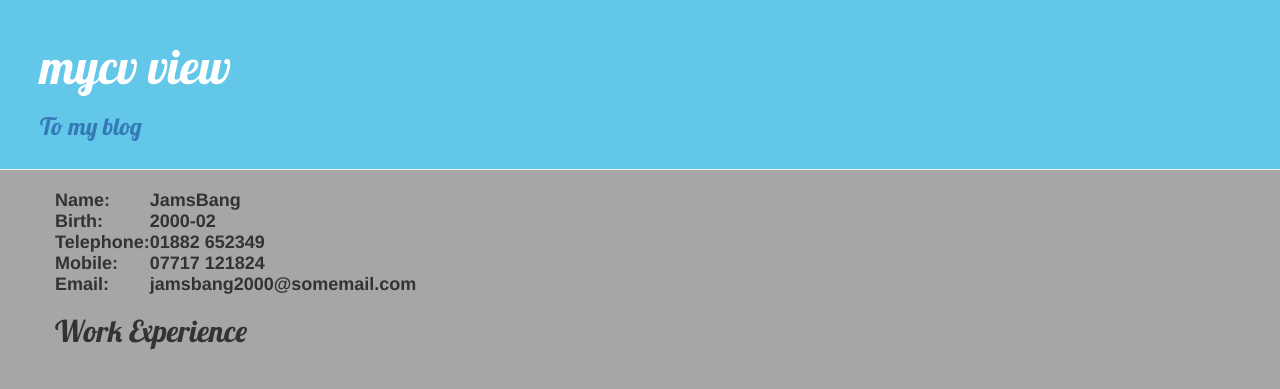
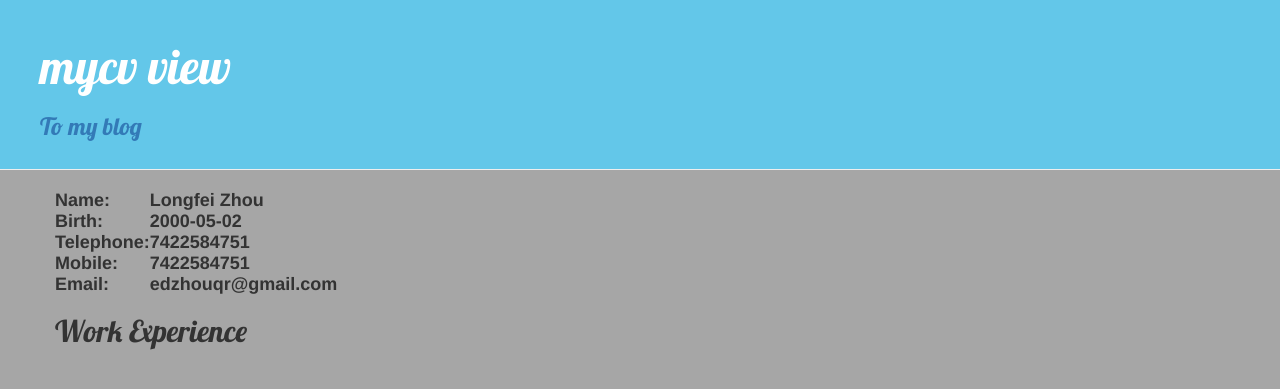
Before and after one commit to EdwardIvy/django_blog_cv, a Django app: page /cv/ in a window 1280 px wide. Shown: the top 389 px of the page. Run offline with Django 3.2, Linux system fonts and the light colour scheme; data that the repository does not hold is empty; some libraries are stand-ins or nearby versions.

Commit message:
Update cv_view.html

```diff
--- a/cv/templates/cv/cv_view.html
+++ b/cv/templates/cv/cv_view.html
@@ -4,23 +4,23 @@
     <table id="base_info">
         <tr>
             <td>Name:</td>
-            <td>JamsBang</td>
+            <td>Longfei Zhou</td>
         </tr>
         <tr>
             <td>Birth:</td>
-            <td>2000-02</td>
+            <td>2000-05-02</td>
         </tr>
         <tr>
             <td>Telephone:</td>
-            <td>01882 652349</td>
+            <td>7422584751</td>
         </tr>
         <tr>
             <td>Mobile:</td>
-            <td>07717 121824</td>
+            <td>7422584751</td>
         </tr>
         <tr>
             <td>Email:</td>
-            <td>jamsbang2000@somemail.com</td>
+            <td>edzhouqr@gmail.com</td>
         </tr>
     </table>
     <div>
```
